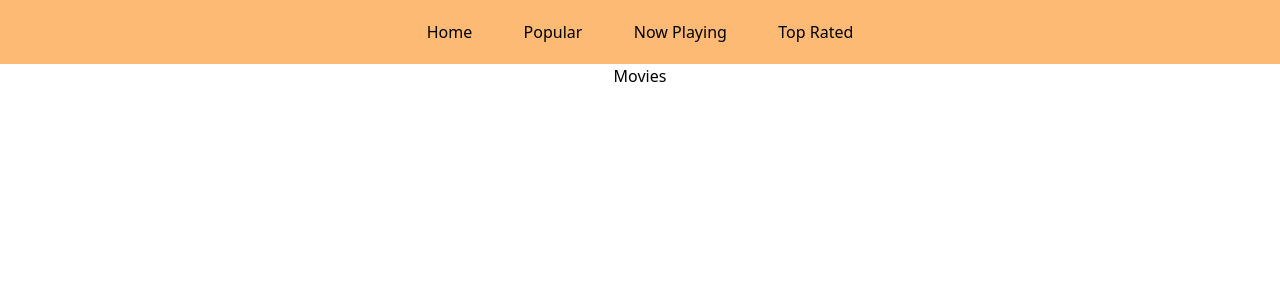
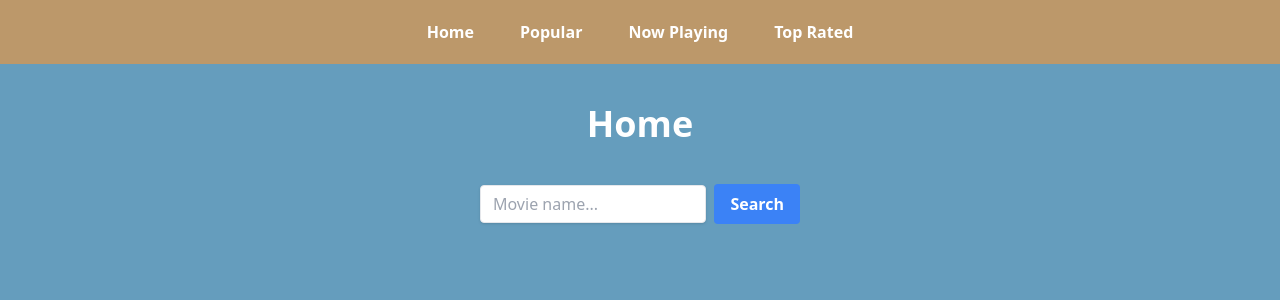
Before and after one commit to oiibar/IMDB_Clone, a Next.js app: page / in a window 1280 px wide. Shown: the top 300 px of the page. Built offline with nearby package versions, Linux system fonts and the light colour scheme.

Commit message:
added fetch, fixed styles

```diff
--- a/src/app/layout.js
+++ b/src/app/layout.js
@@ -10,9 +10,9 @@ export const metadata = {
 export default function RootLayout({ children }) {
   return (
     <html lang="en">
-      <body className="text-center">
-        <nav className="flex text-center items-center justify-between bg-orange-300 py-5">
-          <ul className="flex text-center items-center justify-between w-1/3 mx-auto">
+      <body className="text-center bg-bl text-white">
+        <nav className="flex text-center items-center justify-between bg-dr py-5">
+          <ul className="flex text-center items-center justify-between w-1/3 mx-auto font-semibold">
             <li>
               <Link href="/">Home</Link>
             </li>
--- /dev/null
+++ b/src/app/lib/fetch.js
@@ -0,0 +1,6 @@
+// fetch.js
+export default async function getData(url) {
+  const response = await fetch(url);
+  const data = await response.json();
+  return data;
+}
--- a/src/app/nowPlaying/page.js
+++ b/src/app/nowPlaying/page.js
@@ -1,3 +1,50 @@
-export default function Movies() {
-  return <div>Now Playing</div>;
+// page.js
+"use client";
+
+import { useEffect, useState } from "react";
+import getData from "../lib/fetch";
+
+export default function NowPlaying() {
+  const [now, setNow] = useState(null);
+  const [isLoading, setLoading] = useState(true);
+
+  useEffect(() => {
+    const fetchData = async () => {
+      try {
+        const data = await getData(
+          `https://api.themoviedb.org/3/movie/now_playing?api_key=e35efef9356eaebe3f989d02062900c9`
+        );
+        setNow(data);
+        setLoading(false);
+      } catch (error) {
+        console.error("Error fetching popular movies:", error);
+        setLoading(false);
+      }
+    };
+
+    fetchData();
+  }, []);
+
+  if (isLoading) return <p>Loading...</p>;
+
+  // Check if popular is null or if results is not defined
+  if (!now || !now.results) return <p>No movies playing now</p>;
+
+  return (
+    <div className="pl-10 pr-5">
+      <h1 className="my-10 text-4xl font-semibold">Now Playing</h1>
+      <div className="flex flex-wrap justify-between mt-4">
+        {now.results.map((result) => (
+          <div
+            key={result.id}
+            className="max-w-sm text-black mb-4 mr-5 p-6 bg-lt border border-gray-200 rounded-lg shadow"
+          >
+            <p>{result.original_title}</p>
+            <p>{result.release_date}</p>
+            <p>{result.vote_average}</p>
+          </div>
+        ))}
+      </div>
+    </div>
+  );
 }
--- a/src/app/page.js
+++ b/src/app/page.js
@@ -1,3 +1,66 @@
+// page.js
+"use client";
+
+import { useEffect, useState } from "react";
+import getData from "./lib/fetch";
+
 export default function Home() {
-  return <div>Movies</div>;
+  const [search, setSearch] = useState("");
+  const [movies, setMovies] = useState([]);
+  const [isLoading, setLoading] = useState(false);
+  const [error, setError] = useState(null);
+
+  const handleSearch = async () => {
+    setLoading(true);
+    setError(null);
+
+    try {
+      const data = await getData(
+        `https://api.themoviedb.org/3/search/movie?api_key=e35efef9356eaebe3f989d02062900c9&query=${search}`
+      );
+      setMovies(data.results || []); // Ensure 'results' is defined, otherwise set an empty array
+      setLoading(false);
+    } catch (error) {
+      console.error("Error fetching movies:", error);
+      setError("An error occurred while fetching movies.");
+      setLoading(false);
+    }
+  };
+
+  return (
+    <div className="px-10">
+      <h1 className="my-10 text-4xl font-semibold">Home</h1>
+      <form className="flex items-center max-w-xs mx-auto mb-10">
+        <input
+          onChange={(e) => setSearch(e.target.value)}
+          className="shadow mr-2 appearance-none border rounded w-3/4 py-2 px-3 text-gray-700 leading-tight focus:outline-none focus:shadow-outline"
+          type="text"
+          placeholder="Movie name..."
+        />
+        <button
+          onClick={handleSearch}
+          className="bg-blue-500 hover:bg-blue-700 text-white font-bold py-2 px-4 rounded focus:outline-none focus:shadow-outline"
+          type="button"
+        >
+          Search
+        </button>
+      </form>
+      {isLoading && <p>Loading...</p>}
+      {error && <p>{error}</p>}
+      {movies.length > 0 && (
+        <div className="flex flex-wrap justify-between mt-4">
+          {movies.map((movie) => (
+            <div
+              key={movie.id}
+              className="max-w-sm text-black mb-4 p-6 bg-lt border border-gray-200 rounded-lg shadow"
+            >
+              <p>{movie.original_title}</p>
+              <p>{movie.release_date}</p>
+              <p>{movie.vote_average}</p>
+            </div>
+          ))}
+        </div>
+      )}
+    </div>
+  );
 }
--- a/src/app/popular/fetch.js
+++ /dev/null
@@ -1,8 +0,0 @@
-// fetch.js
-export default async function getPopular() {
-  const response = await fetch(
-    `https://api.themoviedb.org/3/movie/popular?api_key=e35efef9356eaebe3f989d02062900c9`
-  );
-  const data = await response.json();
-  return data;
-}
--- a/src/app/popular/page.js
+++ b/src/app/popular/page.js
@@ -2,16 +2,18 @@
 "use client";
 
 import { useEffect, useState } from "react";
-import getPopular from "./fetch";
+import getData from "../lib/fetch";
 
-export default function Movies() {
+export default function Popular() {
   const [popular, setPopular] = useState(null);
   const [isLoading, setLoading] = useState(true);
 
   useEffect(() => {
     const fetchData = async () => {
       try {
-        const data = await getPopular();
+        const data = await getData(
+          `https://api.themoviedb.org/3/movie/popular?api_key=e35efef9356eaebe3f989d02062900c9`
+        );
         setPopular(data);
         setLoading(false);
       } catch (error) {
@@ -29,11 +31,14 @@ export default function Movies() {
   if (!popular || !popular.results) return <p>No popular movies</p>;
 
   return (
-    <div>
+    <div className="pl-10 pr-5">
       <h1 className="my-10 text-4xl font-semibold">Popular</h1>
-      <div className="flex items-center text-center justify-between flex-wrap">
+      <div className="flex flex-wrap justify-between mt-4">
         {popular.results.map((result) => (
-          <div key={result.id} className="mr-5">
+          <div
+            key={result.id}
+            className="max-w-sm text-black mb-4 mr-5 p-6 bg-lt border border-gray-200 rounded-lg shadow"
+          >
             <p>{result.original_title}</p>
             <p>{result.release_date}</p>
             <p>{result.vote_average}</p>
--- a/src/app/topRated/page.js
+++ b/src/app/topRated/page.js
@@ -1,3 +1,50 @@
-export default function Movies() {
-  return <div>Top Rated</div>;
+// page.js
+"use client";
+
+import { useEffect, useState } from "react";
+import getData from "../lib/fetch";
+
+export default function TopRated() {
+  const [top, setTop] = useState(null);
+  const [isLoading, setLoading] = useState(true);
+
+  useEffect(() => {
+    const fetchData = async () => {
+      try {
+        const data = await getData(
+          `https://api.themoviedb.org/3/movie/top_rated?api_key=e35efef9356eaebe3f989d02062900c9`
+        );
+        setTop(data);
+        setLoading(false);
+      } catch (error) {
+        console.error("Error fetching popular movies:", error);
+        setLoading(false);
+      }
+    };
+
+    fetchData();
+  }, []);
+
+  if (isLoading) return <p>Loading...</p>;
+
+  // Check if popular is null or if results is not defined
+  if (!top || !top.results) return <p>No top rated movies</p>;
+
+  return (
+    <div className="pl-10 pr-5">
+      <h1 className="my-10 text-4xl font-semibold">Top Rated</h1>
+      <div className="flex flex-wrap justify-between mt-4">
+        {top.results.map((result) => (
+          <div
+            key={result.id}
+            className="max-w-sm text-black mb-4 mr-5 p-6 bg-lt border border-gray-200 rounded-lg shadow"
+          >
+            <p>{result.original_title}</p>
+            <p>{result.release_date}</p>
+            <p>{result.vote_average}</p>
+          </div>
+        ))}
+      </div>
+    </div>
+  );
 }
--- a/tailwind.config.js
+++ b/tailwind.config.js
@@ -12,6 +12,12 @@ module.exports = {
         "gradient-conic":
           "conic-gradient(from 180deg at 50% 50%, var(--tw-gradient-stops))",
       },
+      colors: {
+        bl: "#659dbd",
+        br: "#daad86",
+        lt: "#fbeec1",
+        dr: "#bc986a",
+      },
     },
   },
   plugins: [],
```
